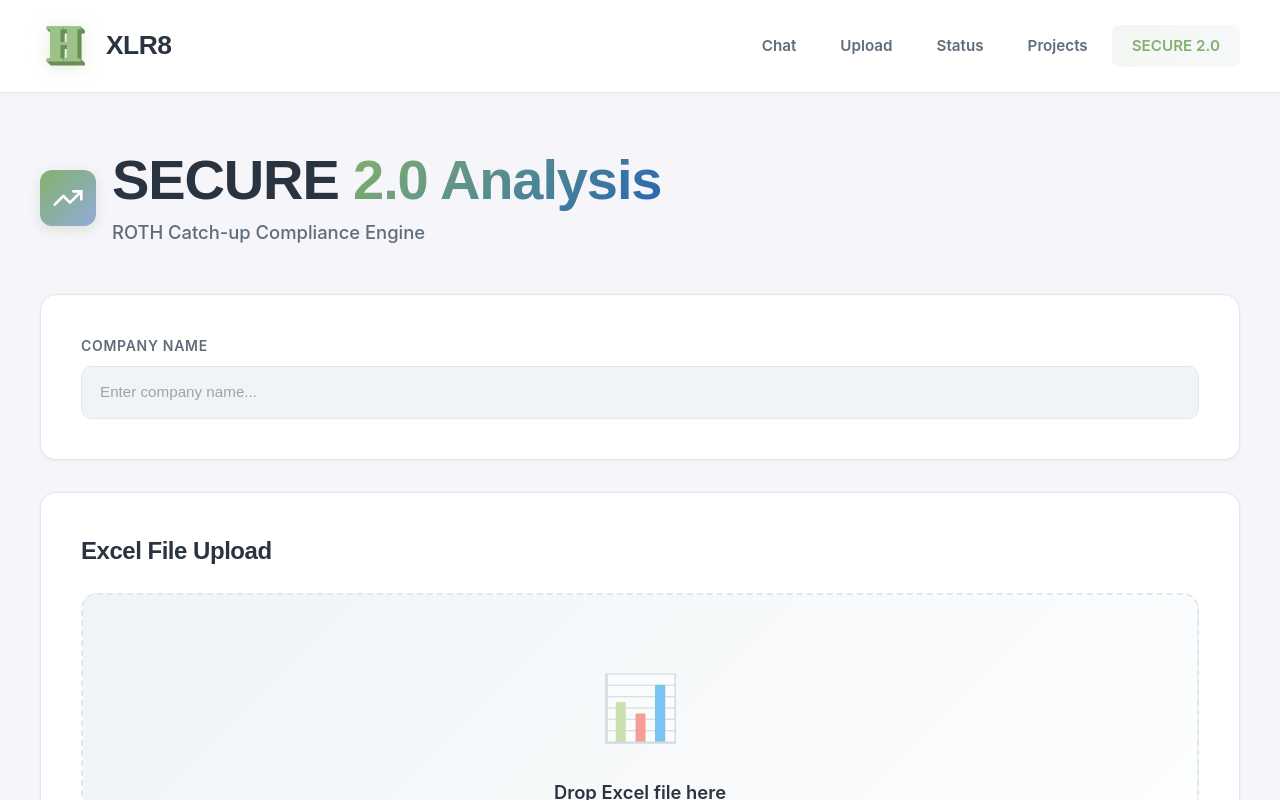
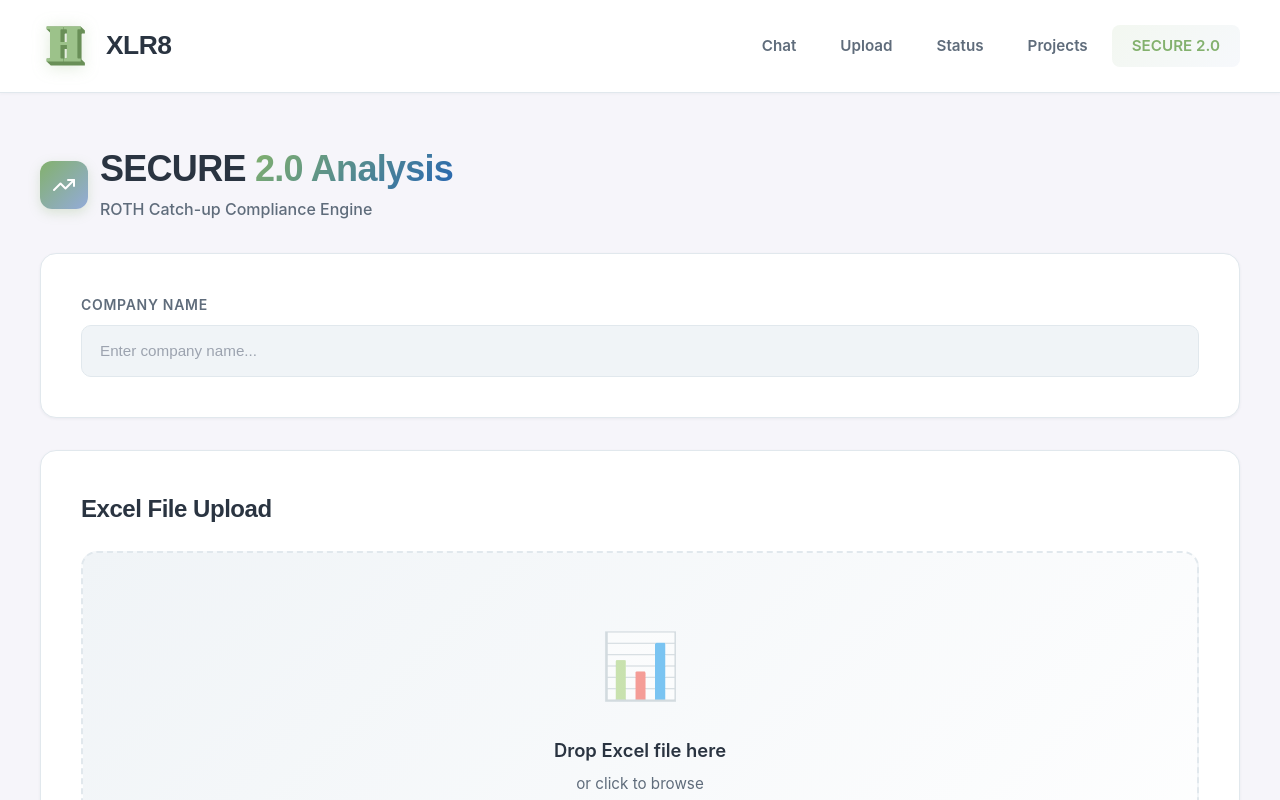
Before and after one commit to scottshowers/xlr8, a React (Vite) app in the folder frontend/: page /secure20 in a window 1280 px wide. Shown: the top 800 px of the page. Built offline with nearby package versions, Linux system fonts and the light colour scheme; no server answers.

Commit message:
Update Secure20Analysis.jsx

```diff
--- a/frontend/src/pages/Secure20Analysis.jsx
+++ b/frontend/src/pages/Secure20Analysis.jsx
@@ -81,11 +81,11 @@ function Secure20Analysis() {
   return (
     <div>
       {/* Page Header */}
-      <div style={{ marginBottom: '3rem', animation: 'fadeIn 0.8s ease-out 0.1s both' }}>
-        <div style={{ display: 'flex', alignItems: 'center', gap: '1rem', marginBottom: '0.75rem' }}>
+      <div style={{ marginBottom: '2rem', animation: 'fadeIn 0.8s ease-out 0.1s both' }}>
+        <div style={{ display: 'flex', alignItems: 'center', gap: '0.75rem', marginBottom: '0.75rem' }}>
           <div style={{
-            width: '56px',
-            height: '56px',
+            width: '48px',
+            height: '48px',
             background: 'linear-gradient(135deg, #83b16d, #93abd9)',
             borderRadius: '12px',
             display: 'flex',
@@ -93,12 +93,12 @@ function Secure20Analysis() {
             justifyContent: 'center',
             boxShadow: '0 4px 12px rgba(131, 177, 109, 0.25)'
           }}>
-            <TrendingUp size={32} color="white" />
+            <TrendingUp size={24} color="white" />
           </div>
           <div>
             <h1 style={{
               fontFamily: "'Sora', sans-serif",
-              fontSize: '3.5rem',
+              fontSize: '2.25rem',
               fontWeight: '700',
               color: '#2a3441',
               margin: 0,
@@ -113,7 +113,7 @@ function Secure20Analysis() {
             </h1>
             <p style={{
               color: '#5f6c7b',
-              fontSize: '1.15rem',
+              fontSize: '1rem',
               fontWeight: '500',
               margin: '0.5rem 0 0 0'
             }}>
```
